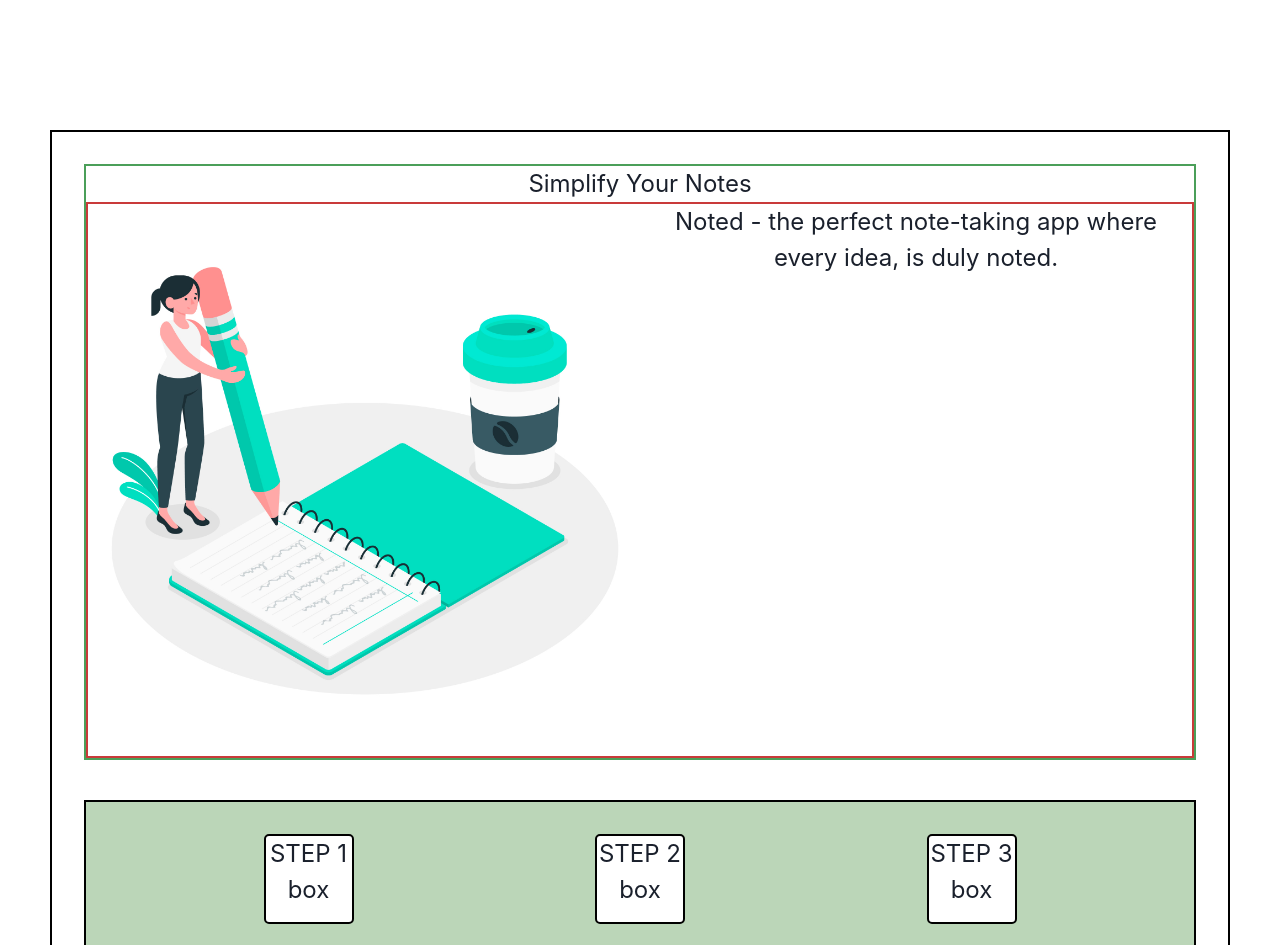
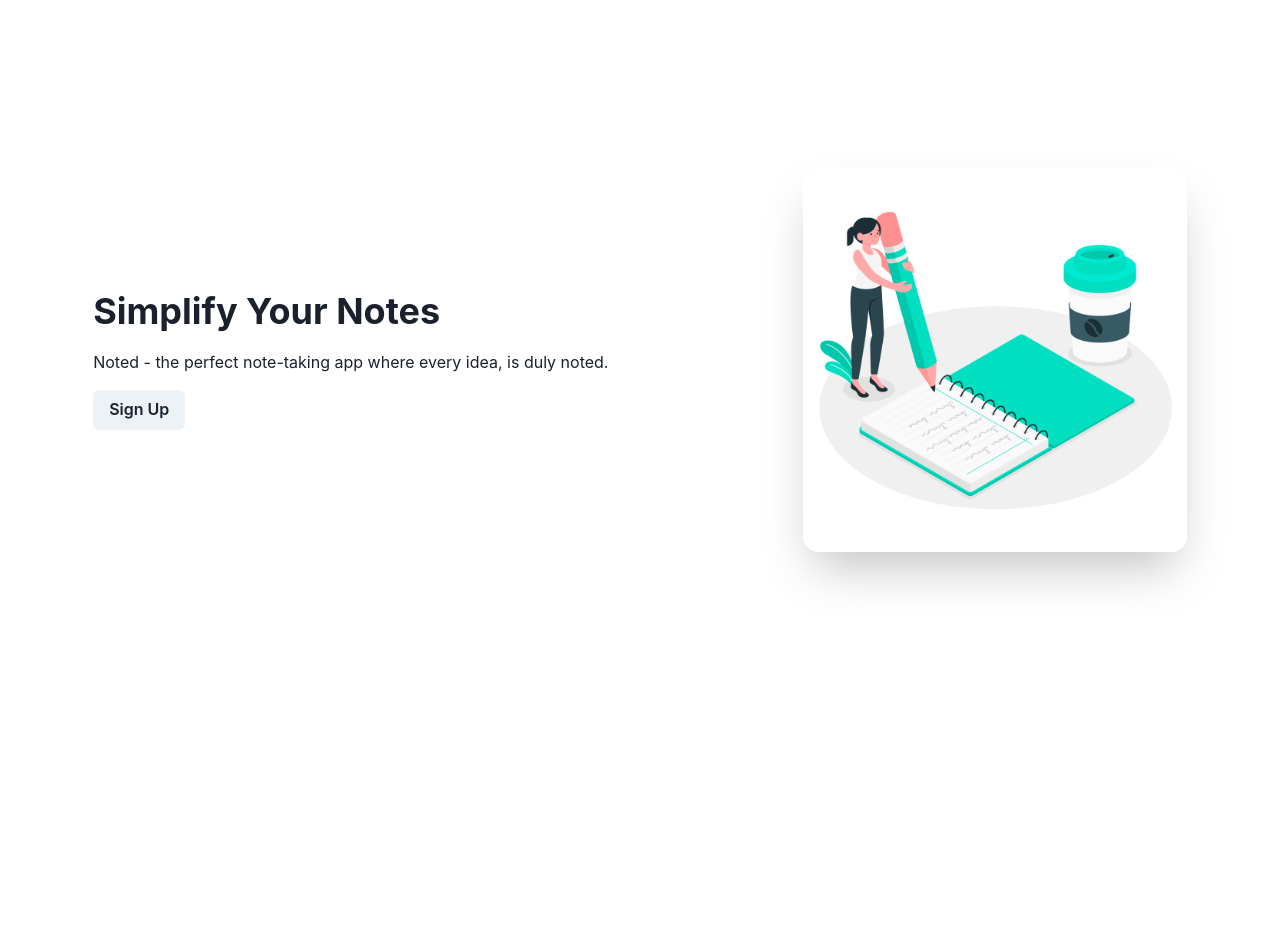
Before and after one commit to awomoussa/Noted, a React (Create React App) app in the folder client/: page / in a window 1280 px wide. Shown: the top 945 px of the page. After the commit the page ends 800 px from the top, so only its background shows below. Built offline with nearby package versions, Linux system fonts and the light colour scheme.

Commit message:
creating hero for home page

```diff
--- a/client/src/App.js
+++ b/client/src/App.jsx
@@ -9,18 +9,16 @@ import Signup from "./pages/signup/signup";
 
 //components
 // import NavBar from "./components/NavBar/navbar";
+import Layout from "./layout/layout"
 import Note from "./components/Note/note";
 
 function App() {
   return (
-    // <div className="App">
-    //   <h1>HELLO!</h1>
-    // </div>
     <>
       <BrowserRouter>
-        {/* <NavBar /> */}
         <Routes>
-            <Route path="/" element={<Home />} />
+            <Route path="/" element={<Layout />} />
+            <Route index element={<Home />} />
             <Route path="/profile" element={<Profile />} />
             <Route path="/login" element={<Login />} />
             <Route path="/signup" element={<Signup />} />
--- /dev/null
+++ b/client/src/layout/layout.jsx
@@ -0,0 +1,19 @@
+import React from "react"
+import { Flex } from "@chakra-ui/react"
+// import NavBar from "../components/NavBar"
+// import Footer from "../components/Footer" // will add this in the part 2
+
+export default function LandingLayout(props) {
+  return (
+    <Flex
+      direction="column"
+      align="center"
+      maxW={{ xl: "1200px" }}
+      m="0 auto"
+      {...props}
+    >
+      {/* <NavBar /> */}
+      {props.children}
+    </Flex>
+  )
+}
--- a/client/src/pages/home/home.jsx
+++ b/client/src/pages/home/home.jsx
@@ -1,35 +1,37 @@
 import React from "react";
-import "./home.scss"
 import home from "../../assets/home.jpg"
+import { Button, Flex, Image } from '@chakra-ui/react'
+import { Heading } from "@chakra-ui/react";
+import { Link } from "@chakra-ui/react";
+import { Stack } from "@chakra-ui/react";
+import { Box } from "@chakra-ui/react";
+import { Text } from "@chakra-ui/react";
+
 
 export default function Home() {
   return (
-    <section className="main-container">
-      <div className="content">
-        <div className="hero-section">
-          <h1>Simplify Your Notes</h1>
-          <div className="hero-content">
-          <div className="hero-image">
-            <img src={home}></img>
-          </div>
-          <p className="hero-text">Noted - the perfect note-taking app where every idea, is duly noted.</p>
-          </div>
-        </div>
+    <Flex align="center"
+    justify="space-around"
+    wrap="no-wrap"
+     minH="70vh"
+    >
+      <Stack
+        spacing={4}
+        direction='column'
+        mr={2}
+        >
+      <Heading as="h1">Simplify Your Notes</Heading>
+      <Text >Noted - the perfect note-taking app where every idea, is duly noted.</Text>
+      <Link>
+        <Button>
+          Sign Up
+        </Button>
+      </Link>
+    </Stack>
+    <Box maxW='sm'>
+      <Image src={home} size="100%" rounded="1rem" shadow="2xl"/>
+    </Box>
+    </Flex>
 
-        <div className="howto-section">
-          <div className="howto-steps">
-            <div className="step1">STEP 1 box</div>
-            <div className="step2">STEP 2 box</div>
-            <div className="step3">STEP 3 box</div>
-          </div>
-          <div className="howto-steps">
-            <div className="">Create, Edit, or Delete Notes</div>
-            <div className="">Stay organized</div>
-            <div className="">Create folders</div>
-          </div>
-        </div>
-
-      </div>
-    </section>
   );
 }
--- a/client/src/pages/home/home.scss
+++ /dev/null
@@ -1,76 +0,0 @@
-* {
-  box-sizing: border-box;
-}
-
-body {
-  margin: 0;
-  width: 100%;
-}
-
-.main-container {
-  margin: 50px;
-  text-align: center;
-
-}
-
-.content {
-  border: 2px solid black;
-  padding:2rem;
-  font-size: 24px;
-  // max-height: 800px ;
-  display: flex;
-  flex-direction: column;
-  justify-content: space-between;
-}
-
-.hero-section {
-  border: 2px solid rgb(75, 159, 89);
-  margin-bottom: 20px;
-
-
-}
-.hero-content {
-  border: 2px solid rgb(201, 58, 58);
-  display: flex;
-  justify-content: space-between;
-
-  .hero-image,
-  .hero-text{
-    flex:1;
-  }
-}
-
-.hero-image{
-  overflow: hidden;
-  max-width: 600px;
-  max-height: 600px;
-}
-
-.howto-section {
-  border: 2px solid black;
-  padding: 2rem;
-  margin-top: 20px;
-  background-color: #BBD6B8;
-  display: flex;
-  justify-content: center;
-  flex-direction: column;
-
-}
-
-.howto-steps{
-  display: flex;
-  justify-content: space-evenly;
-  gap: 6rem;
-
-  .step1, .step2, .step3{
-    border: 2px solid black;
-    height: 90px;
-    width: 90px;
-    border-radius: 5px;
-    background-color: white;
-    margin-bottom: 15px;
-    // rotate: 60deg;
-
-
-  }
-}
```
Also changed, not shown: client/src/components/Layout/layout.jsx (deleted, +0 -20 lines), client/src/layout/layout.scss (renamed from client/src/components/Layout/layout.scss).
